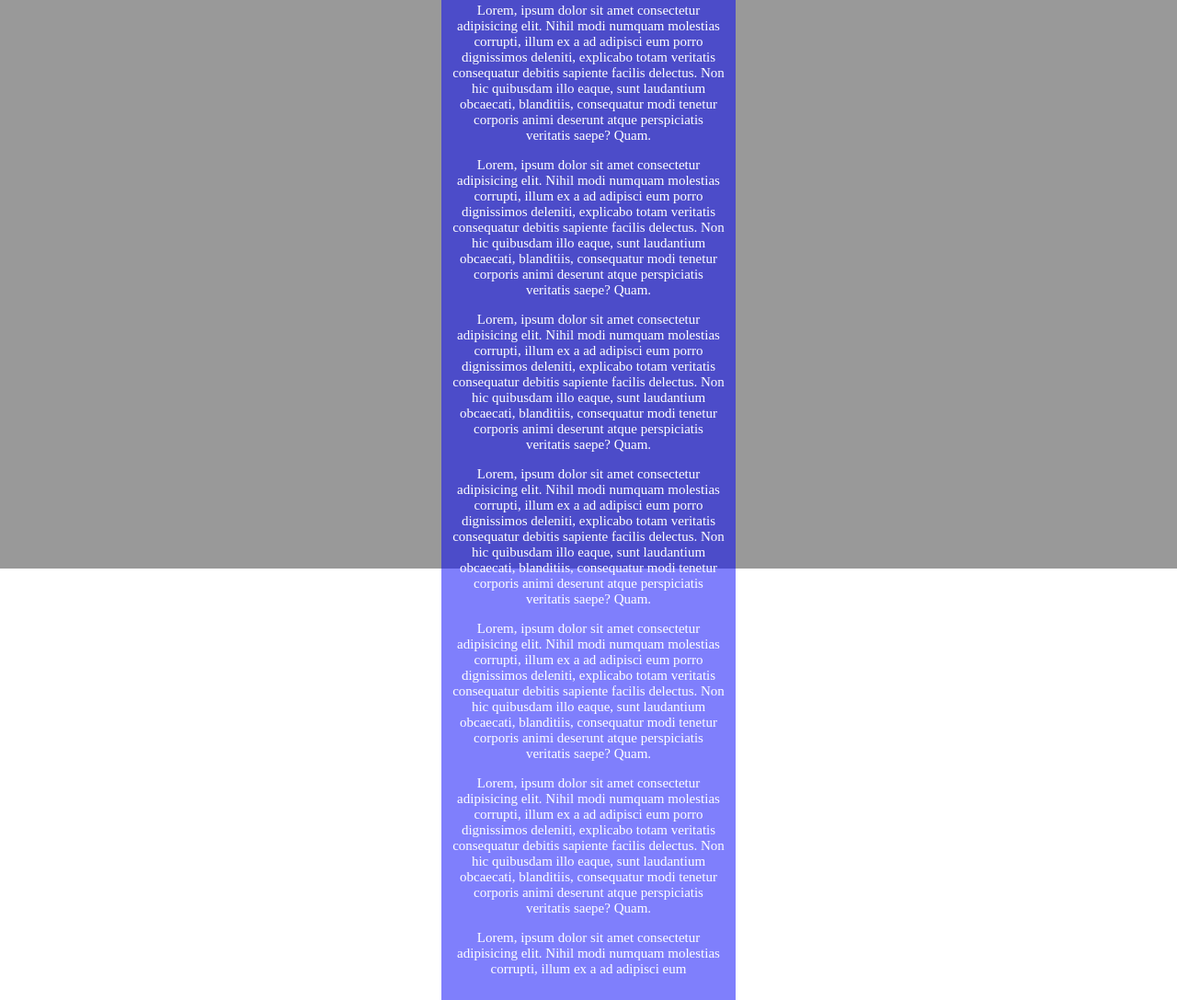
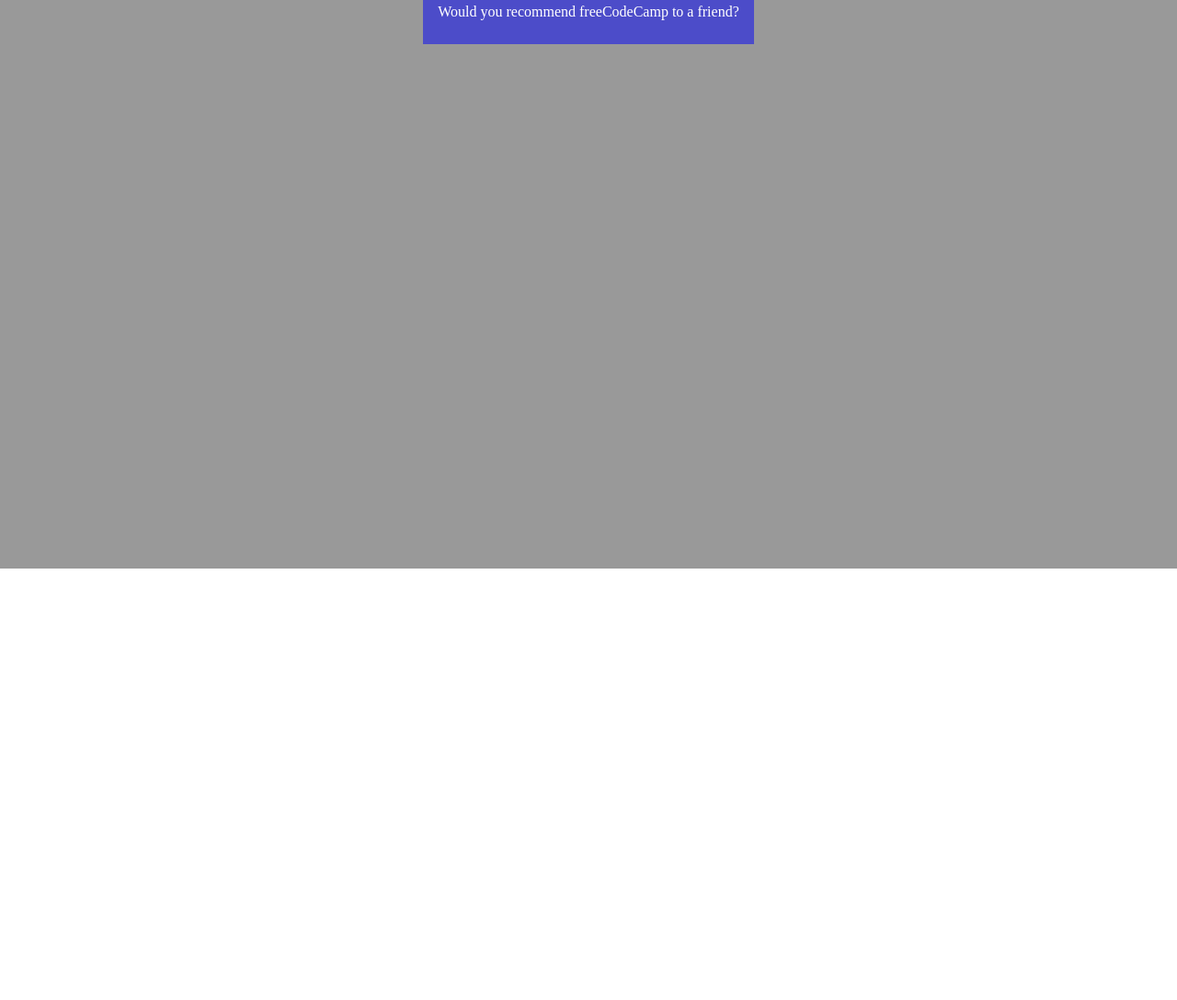
Before and after one commit to ashatskyy/FBC_survey, a plain HTML site: page index.html in a window 1280 px wide. Shown: the part 182-1269 px from the top of the page at 92% size. After the commit the page ends 800 px from the top, so only its background shows below. Drawn offline with Linux system fonts and the light colour scheme.

Commit message:
something new

```diff
--- a/index.html
+++ b/index.html
@@ -21,65 +21,7 @@
     <h1>onlineBookStore Survey Form</h1>
 		<p class=" p-up p-mod">Thank you for taking the time to help us improve the service</p>
     <div class="e">
-      <p class="p-inner">
-        Lorem, ipsum dolor sit amet consectetur adipisicing elit. Nihil modi
-        numquam molestias corrupti, illum ex a ad adipisci eum porro dignissimos
-        deleniti, explicabo totam veritatis consequatur debitis sapiente facilis
-        delectus. Non hic quibusdam illo eaque, sunt laudantium obcaecati,
-        blanditiis, consequatur modi tenetur corporis animi deserunt atque
-        perspiciatis veritatis saepe? Quam.
-      </p>
-
-      <p class="p-inner">
-        Lorem, ipsum dolor sit amet consectetur adipisicing elit. Nihil modi
-        numquam molestias corrupti, illum ex a ad adipisci eum porro dignissimos
-        deleniti, explicabo totam veritatis consequatur debitis sapiente facilis
-        delectus. Non hic quibusdam illo eaque, sunt laudantium obcaecati,
-        blanditiis, consequatur modi tenetur corporis animi deserunt atque
-        perspiciatis veritatis saepe? Quam.
-      </p>
-
-      <p class="p-inner">
-        Lorem, ipsum dolor sit amet consectetur adipisicing elit. Nihil modi
-        numquam molestias corrupti, illum ex a ad adipisci eum porro dignissimos
-        deleniti, explicabo totam veritatis consequatur debitis sapiente facilis
-        delectus. Non hic quibusdam illo eaque, sunt laudantium obcaecati,
-        blanditiis, consequatur modi tenetur corporis animi deserunt atque
-        perspiciatis veritatis saepe? Quam.
-      </p>
-
-      <p class="p-inner">
-        Lorem, ipsum dolor sit amet consectetur adipisicing elit. Nihil modi
-        numquam molestias corrupti, illum ex a ad adipisci eum porro dignissimos
-        deleniti, explicabo totam veritatis consequatur debitis sapiente facilis
-        delectus. Non hic quibusdam illo eaque, sunt laudantium obcaecati,
-        blanditiis, consequatur modi tenetur corporis animi deserunt atque
-        perspiciatis veritatis saepe? Quam.
-      </p>
-
-      <p class="p-inner">
-        Lorem, ipsum dolor sit amet consectetur adipisicing elit. Nihil modi
-        numquam molestias corrupti, illum ex a ad adipisci eum porro dignissimos
-        deleniti, explicabo totam veritatis consequatur debitis sapiente facilis
-        delectus. Non hic quibusdam illo eaque, sunt laudantium obcaecati,
-        blanditiis, consequatur modi tenetur corporis animi deserunt atque
-        perspiciatis veritatis saepe? Quam.
-      </p>
-
-      <p class="p-inner">
-        Lorem, ipsum dolor sit amet consectetur adipisicing elit. Nihil modi
-        numquam molestias corrupti, illum ex a ad adipisci eum porro dignissimos
-        deleniti, explicabo totam veritatis consequatur debitis sapiente facilis
-        delectus. Non hic quibusdam illo eaque, sunt laudantium obcaecati,
-        blanditiis, consequatur modi tenetur corporis animi deserunt atque
-        perspiciatis veritatis saepe? Quam.
-      </p class="p-inner">
-
-      <p class="p-inner">
-        Lorem, ipsum dolor sit amet consectetur adipisicing elit. Nihil modi
-        numquam molestias corrupti, illum ex a ad adipisci eum
-      </p>
-
+		  <p>Would you recommend freeCodeCamp to a friend?</p>
     </div>
   </body>
 </html>
--- a/style.css
+++ b/style.css
@@ -36,10 +36,26 @@ h1, .p-up{
 }
 .e{
 	margin: auto ;
-	width: 300px;
+	width: 340px;
 	/* background-color: rgba(0,0,0,0.5); */
 	background-color: rgba(0,0,250,0.5);
 	color: white;
 	padding: 10px;
 	padding-bottom: 10px;
 }
+
+/* form */
+
+/* form {
+  width: 60vw;
+  max-width: 500px;
+  min-width: 300px;
+  margin: 0 auto;
+  padding-bottom: 2em;
+}
+
+fieldset {
+  border: none;
+  padding: 2rem 0;
+  border-bottom: 3px solid #3b3b4f;
+} */
```
